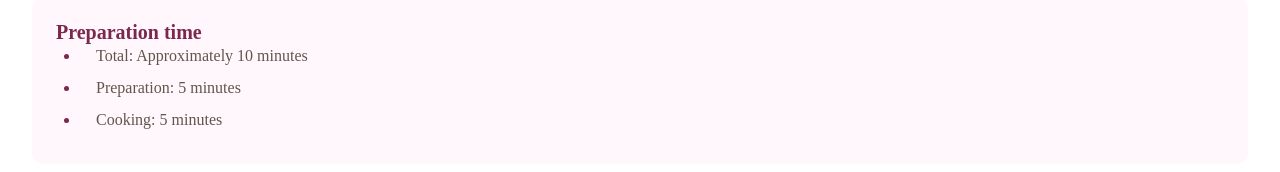
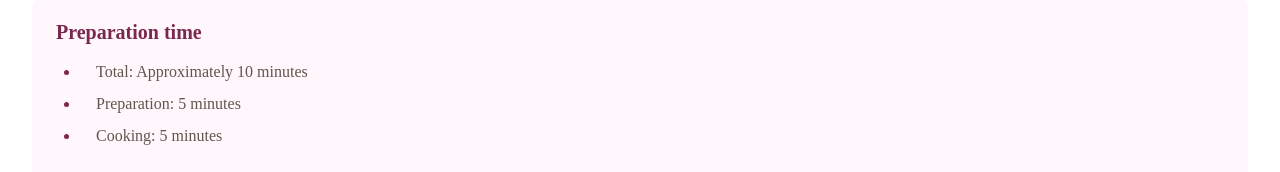
Before and after one commit to wdaz/recipe_page, a website: page src/index.html in a window 1280 px wide. Shown: the part 335-507 px from the top of the page. Drawn offline with nearby package versions, Linux system fonts and the light colour scheme; files that its build step writes are made by us from their sources; files whose address does not match are found by name; a web font is replaced by a local one.

Commit message:
fix preparation header padding

```diff
--- a/src/scss/style.scss
+++ b/src/scss/style.scss
@@ -99,6 +99,7 @@ p {
             color: var(--dark-raspberry);
             font-weight: 600;
             font-size: 20px;
+            padding-bottom: 16px;
         }
 
         ul {
```
